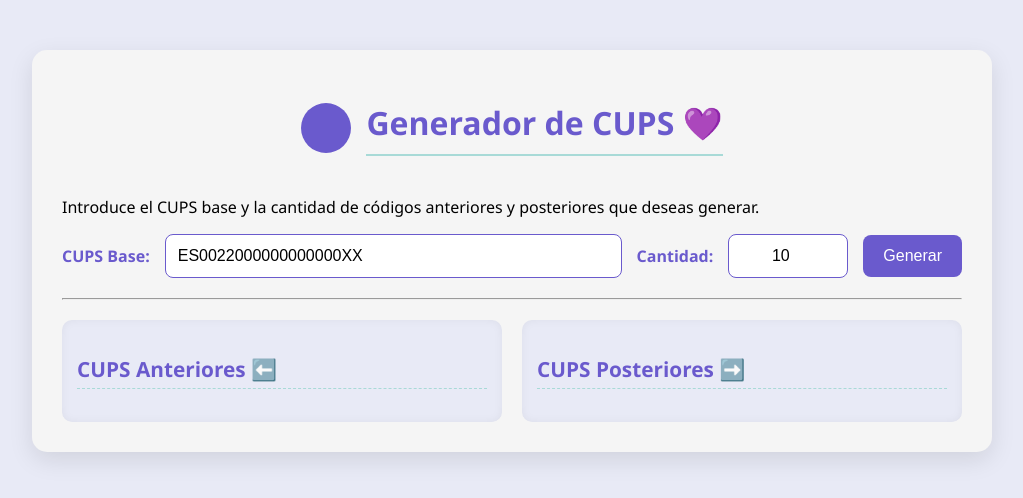
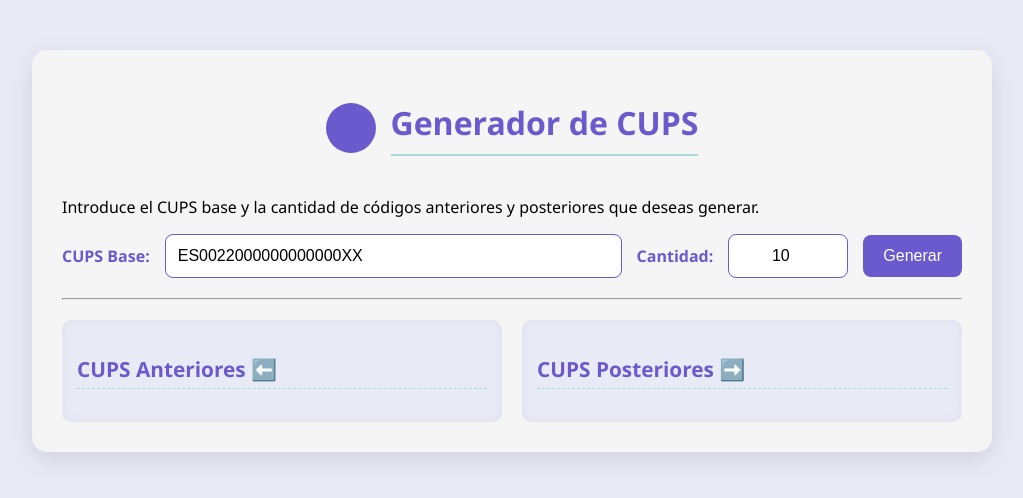
Before and after one commit to Frantireg/frantroi, a plain HTML site: page index.html in a window 1280 px wide. Shown: the whole page, without its empty margins (128-1151 px from the left). Drawn offline with Linux system fonts and the light colour scheme.

Commit message:
Update index.html

```diff
--- a/index.html
+++ b/index.html
@@ -226,7 +226,7 @@
             <div class="header">
                 <div class="logo">
                     </div>
-                <h1>Generador de CUPS 💜</h1>
+                <h1>Generador de CUPS </h1>
             </div>
 
 
@@ -451,4 +451,5 @@
             window.generarCups = generarCups;
         </script>
 </body>
+
 </html>
```
